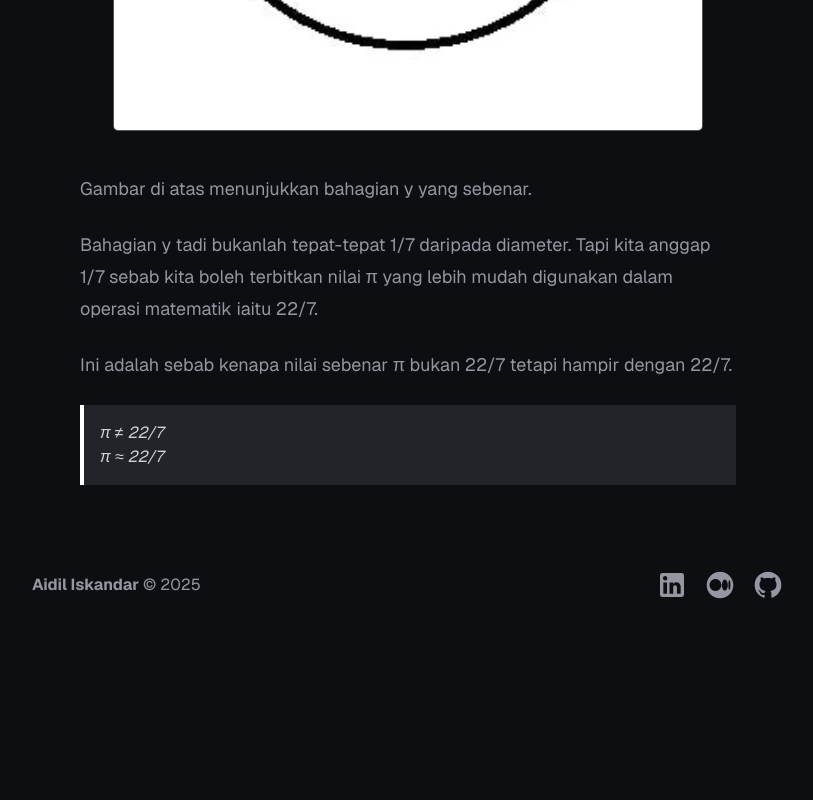
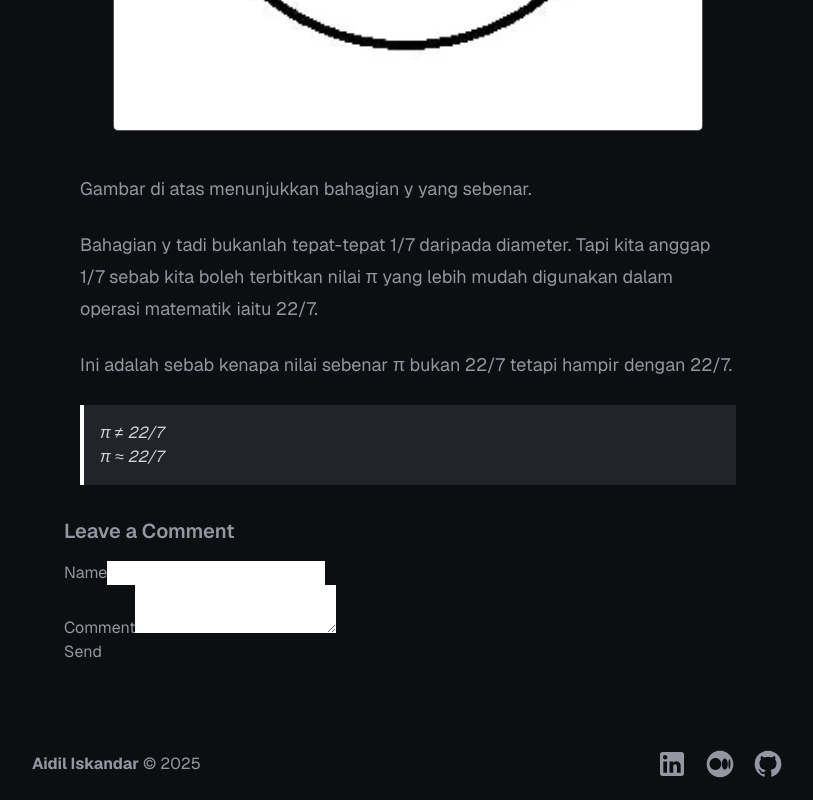
Before and after one commit to aidil-sekandar/portfolio, an Astro site: page /article/2024/nilai-sebenar-pi-bukan-22-7 in a window 1280 px wide. Shown: the part 6362-7162 px from the top of the page, without its empty margins (232-1045 px from the left). Before the commit the page ends 6983 px from the top, so only its background shows below. Built offline with nearby package versions, Linux system fonts and the light colour scheme; Astro itself is replaced by a stand-in of ours.

Commit message:
add Netlify form

```diff
--- /dev/null
+++ b/src/components/Form.tsx
@@ -0,0 +1,90 @@
+import { useState } from 'react';
+
+export const Form = () => {
+  const [isSendingForm, setIsSendingForm] = useState(false);
+  const [hasSentComment, setHasSentComment] = useState(false);
+  const [hasError, setHasError] = useState(false);
+
+  const handleSubmit = (event) => {
+    event.preventDefault();
+    setIsSendingForm(true);
+
+    const myForm = event.target;
+    const formData = new FormData(myForm);
+
+    fetch('/', {
+      method: 'POST',
+      headers: {
+        'Content-Type': 'application/x-www-form-urlencoded',
+      },
+      body: new URLSearchParams(formData).toString(),
+    })
+      .then((data) => {
+        if (data.status === 200) {
+          setHasSentComment(true);
+        } else {
+          setHasError(true);
+        }
+      })
+      .catch(() => {
+        setHasError(true);
+      });
+  };
+
+  return (
+    <>
+      {hasSentComment && <i>Thank you for your comment!</i>}
+      {!hasSentComment && (
+        <>
+          <form
+            id="comment-form"
+            name="comment"
+            method="POST"
+            data-netlify="true"
+            netlify-honeypot="url-field"
+            onSubmit={handleSubmit}
+          >
+            <input
+              type="hidden"
+              name="form-name"
+              value="comment"
+            />
+            <p>
+              <label htmlFor="name">Name</label>
+              <input
+                type="text"
+                name="name"
+                required={true}
+              />
+            </p>
+            <p className="hidden">
+              <label htmlFor="url-field">URL</label>
+              <input
+                type="url"
+                name="url-field"
+                id="url-field"
+              />
+            </p>
+            <p>
+              <label htmlFor="comment">Comment</label>
+              <textarea
+                name="comment"
+                required={true}
+              />
+            </p>
+            <p>
+              <button
+                type="submit"
+                disabled={isSendingForm}
+              >
+                Send
+              </button>
+            </p>
+          </form>
+
+          {hasError && <i>Comment didn't send.</i>}
+        </>
+      )}
+    </>
+  );
+};
--- a/src/pages/article/[...slug].astro
+++ b/src/pages/article/[...slug].astro
@@ -3,6 +3,7 @@ import BaseLayout from "@/layouts/BaseLayout.astro";
 import "@/styles/content.css";
 import { getCollection } from "astro:content";
 import { formatDate } from "@/utils/formatDate";
+import { Form } from "@/components/Form";
 import Header from "@/components/Header.astro";
 
 export async function getStaticPaths() {
@@ -39,5 +40,9 @@ const { Content } = await post.render();
     <main class="content grid gap-6 px-4 text-[#ffffffcb]">
       <Content />
     </main>
+    <div class="mt-8">
+      <h2 class="text-xl font-semibold mb-4">Leave a Comment</h2>
+      <Form />
+    </div>
   </section>
 </BaseLayout>
```
